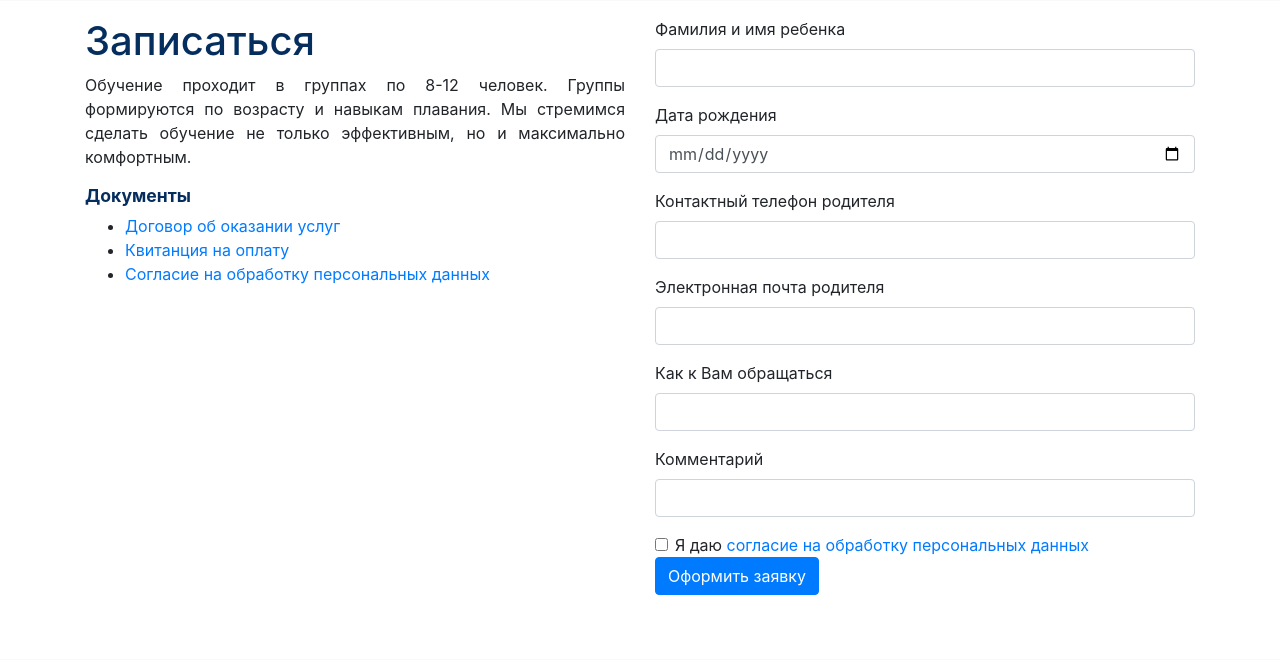
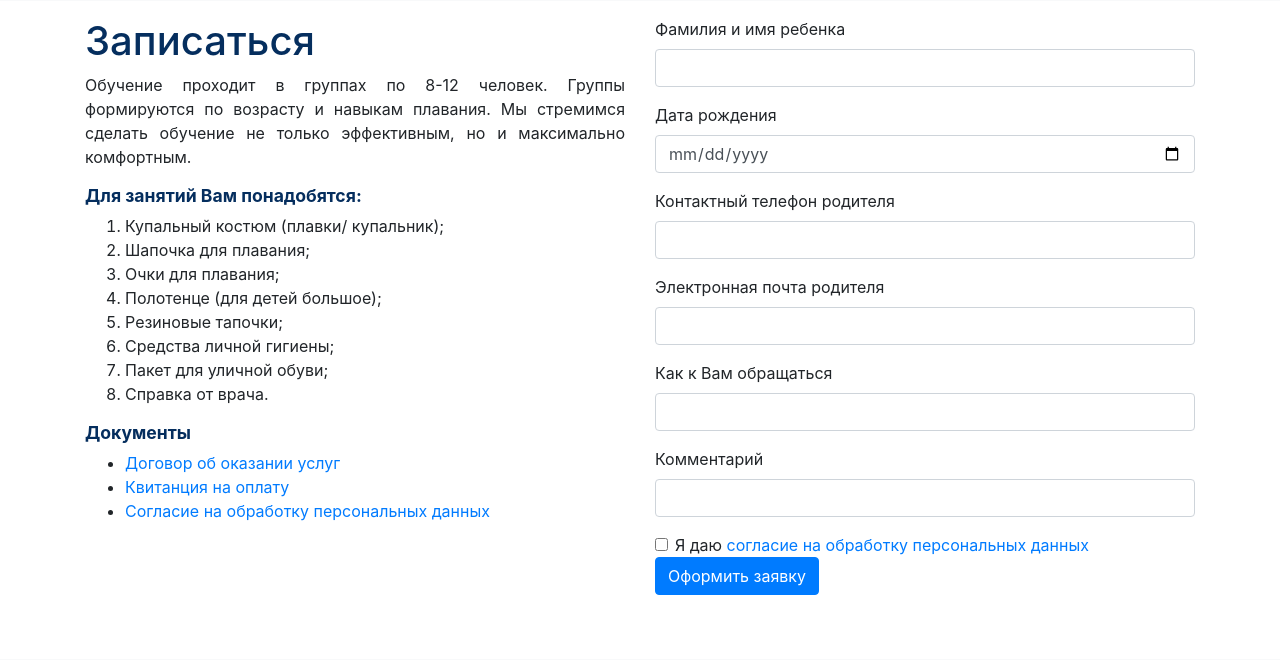
Before and after one commit to arusakov/champion, a Django app: page / in a window 1280 px wide. Shown: the part 938-1598 px from the top of the page. Run offline with Django 3.2, Linux system fonts and the light colour scheme; some libraries are stand-ins or nearby versions.

Commit message:
Add requirements section

```diff
--- a/promo/static/main.css
+++ b/promo/static/main.css
@@ -42,6 +42,10 @@ h2 {
     text-align: center;
 }
 
+.block-requirements {
+    margin-top: 1rem;
+}
+
 .block-documents {
     margin-top: 1rem;
 }
--- a/promo/templates/index.html
+++ b/promo/templates/index.html
@@ -153,8 +153,21 @@
             Группы формируются по возрасту и навыкам плавания.
             Мы стремимся сделать обучение не только эффективным, но и максимально комфортным.
           </div>
+          <div class="block-requirements">
+            <h2>Для занятий Вам понадобятся:</h2>
+            <ol>
+              <li>Купальный костюм (плавки/ купальник);</li>
+              <li>Шапочка для плавания;</li>
+              <li>Очки для плавания;</li>
+              <li>Полотенце (для детей большое);</li>
+              <li>Резиновые тапочки;</li>
+              <li>Средства личной гигиены;</li>
+              <li>Пакет для уличной обуви;</li>
+              <li>Справка от врача.</li>
+            </ol>
+          </div>
           <div class="block-documents">
-            <h2 class="block-documents-title">Документы</h2>
+            <h2>Документы</h2>
             <ul>
               <li>
                 <a href="{% static '/docs/contract.pdf' %}">Договор об оказании услуг</a>
```
